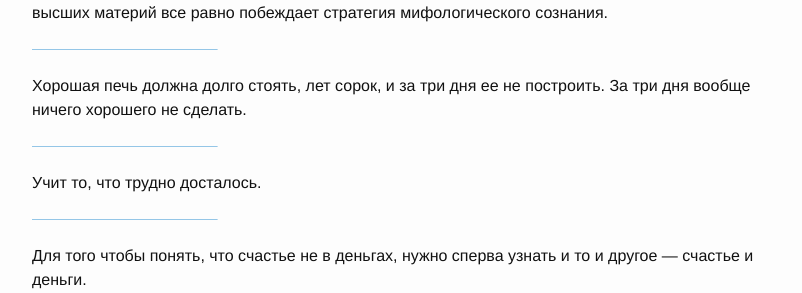
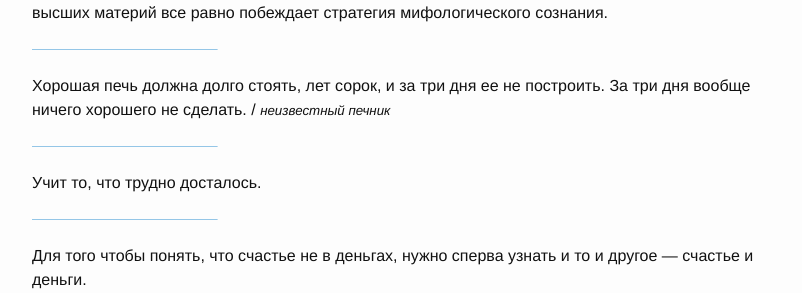
Before and after one commit to beeos/beeos.github.io, a Jekyll site: the page built from cites.md, in a window 1280 px wide and 900 px high, scrolled down 1168 px. Shown: the part 183-476 px from the top of the window, without its empty margins (238-1040 px from the left). Built offline with Jekyll 4.4.1, drawn with Linux system fonts in a browser that asks for light colours; nearby versions of some CDN libraries; some of the changed text lies outside the part shown.

Commit message:
Data modifications

```diff
--- a/_data/cites.yml
+++ b/_data/cites.yml
@@ -34,6 +34,7 @@
 - text: "Сейчас происходит некая рационализация, но она касается прежде всего прикладных вещей. Масса людей умеет водить машину, работать на станках, считать деньги — совершать рациональные действия. Эти люди не безумцы, не анекдотические мужички, но в вопросах высших материй все равно побеждает стратегия мифологического сознания."
 
 - text: "Хорошая печь должна долго стоять, лет сорок, и за три дня ее не построить. За три дня вообще ничего хорошего не сделать."
+  author: "неизвестный печник"
 
 - text: "Учит то, что трудно досталось."
 
@@ -89,6 +90,7 @@
 - text: "Если вы хотите иметь то, что никогда не имели, — начните делать то, что никогда не делали."
 
 - text: "Без бабы нельзя: сопьешься!"
+  hide: yes
 
 - text: "В разработке кучи продуктов тратится значительное время на совершенно несущественные детали. Поэтому сталкиваясь с проблемой и необходимостью предусмотреть какую-то особую ситуацию, стоит сначала посмотреть, как что будет, если ничего специально не делать. Вы удивитесь, как часто окажется, что ничего страшного не произойдёт."
 
```
